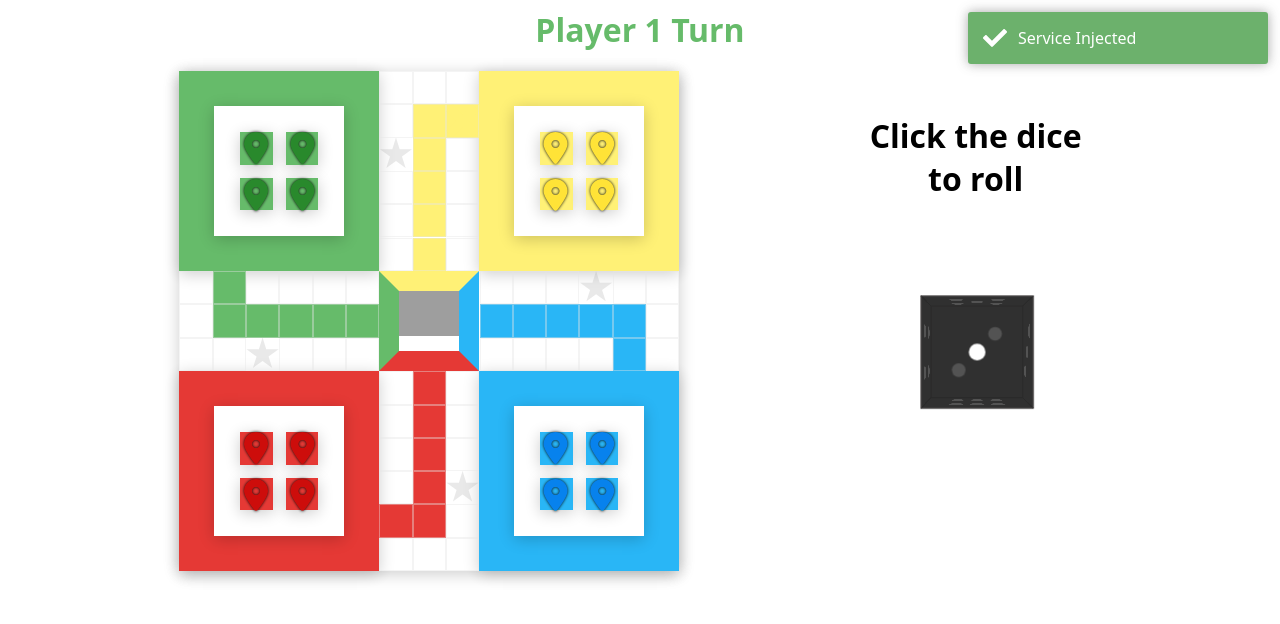
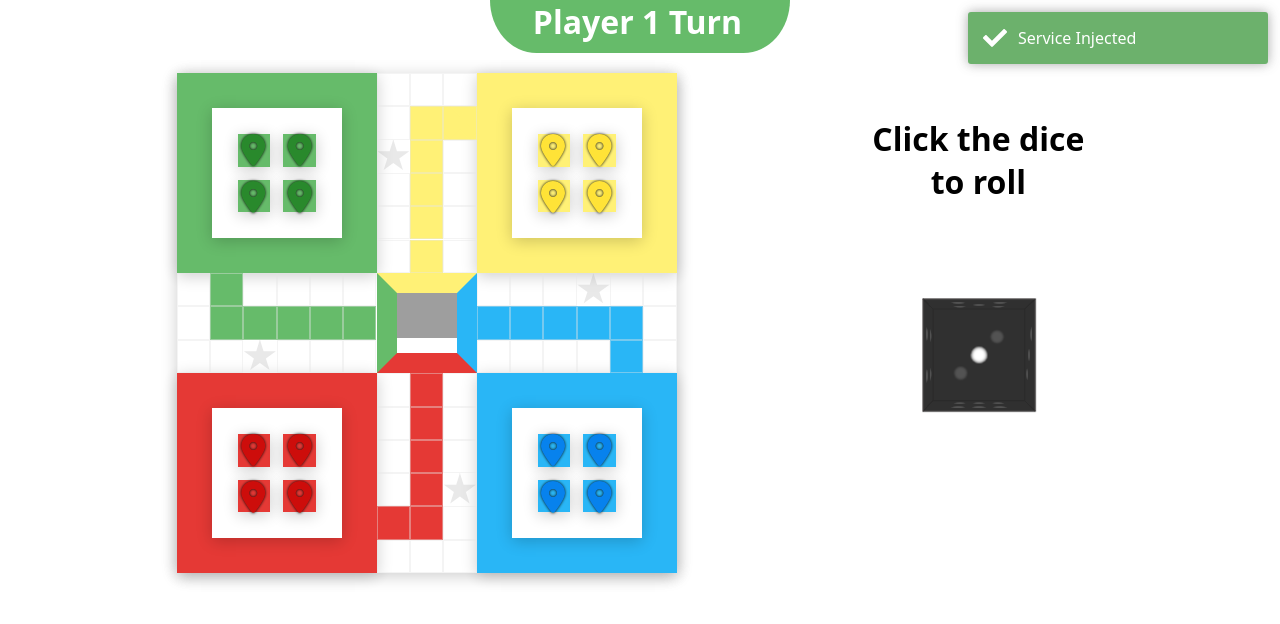
Before and after one commit to int1294/LudoAngular, an Angular app: page / in a window 1280 px wide. Shown: the top 624 px of the page. Built offline with nearby package versions, Linux system fonts and the light colour scheme; grey boxes are pictures that could not be loaded.

Commit message:
UI Update and Sound Support

```diff
--- a/src/app/board.service.ts
+++ b/src/app/board.service.ts
@@ -69,7 +69,7 @@ export class BoardService {
         return;
       }
 
-      console.log(p.x,p.y) //For Debug Purpose
+
 
       //directionConstraints for board turn movement
       let directionConstraints = [
@@ -139,6 +139,7 @@ export class BoardService {
           break;
       }
 
+      console.log(p.x,p.y) //For Debug Purpose
     }
   }
 
--- a/src/app/board/board.component.html
+++ b/src/app/board/board.component.html
@@ -1,6 +1,12 @@
 <h1 [ngStyle]="{
-  'text-shadow': '0 0 0 0 rgba(0, 0, 0, 0.7)',
-  'color':getColor(turn()),
+  'padding':'0 30px 0 25px',
+  'border-bottom-right-radius': '105px 120px',
+  'border-bottom-left-radius': '105px 120px',
+  'width': '300px',
+  'margin':'auto',
+  'color':'white',
+  'padding-bottom': '10px',
+  'background-color':getColor(turn()),
  'text-align':'center',
   'font-family':'system-ui'
 }">Player {{turn()}} Turn</h1>
@@ -134,7 +140,7 @@
     'top': (pin.y * 6.66).toString() + '%',
     'left': (pin.x * 6.66).toString() + '%',
     'pointer-events': (turn()==pin.ownerID)?'auto':'none',
-    'cursor': (turn()==pin.ownerID)?'pointer':'default',
+    'cursor': (turn()==pin.ownerID && pin.isPlaying)?'pointer':'default',
     'border':'none',
     'padding':'1.5px',
     'display':'flex'
--- a/src/app/dice-ui/dice-ui.component.scss
+++ b/src/app/dice-ui/dice-ui.component.scss
@@ -97,6 +97,7 @@ p {
   width: 30px;
   height: 30px;
   background: #fff;
+  box-shadow: inset 0 0 6px #000000;
   border-radius: 15px;
 }
 
--- a/src/app/dice-ui/dice-ui.component.ts
+++ b/src/app/dice-ui/dice-ui.component.ts
@@ -19,12 +19,14 @@ export class DiceUIComponent implements AfterViewInit  {
   ngAfterViewInit() {
 
   }
-isRolling: boolean = false;
+  audio = new Audio('../../assets/dice.mp3');
+  isRolling: boolean = false;
 
 onclick() {
   if(this.isRolling == true || !this.canPlay){
     return
   }
+  this.audio.play();
   this.isRolling = true;
   let min = 1;
   let max = 24;
--- a/src/styles.scss
+++ b/src/styles.scss
@@ -3,3 +3,7 @@
 .toast-message{
   font-family:system-ui, -apple-system, BlinkMacSystemFont, 'Segoe UI', Roboto, Oxygen, Ubuntu, Cantarell, 'Open Sans', 'Helvetica Neue', sans-serif;
 }
+
+body {
+  margin:0;
+}
```
Also changed, not shown: 2 other files (tests, documents, lock files or other folders).
